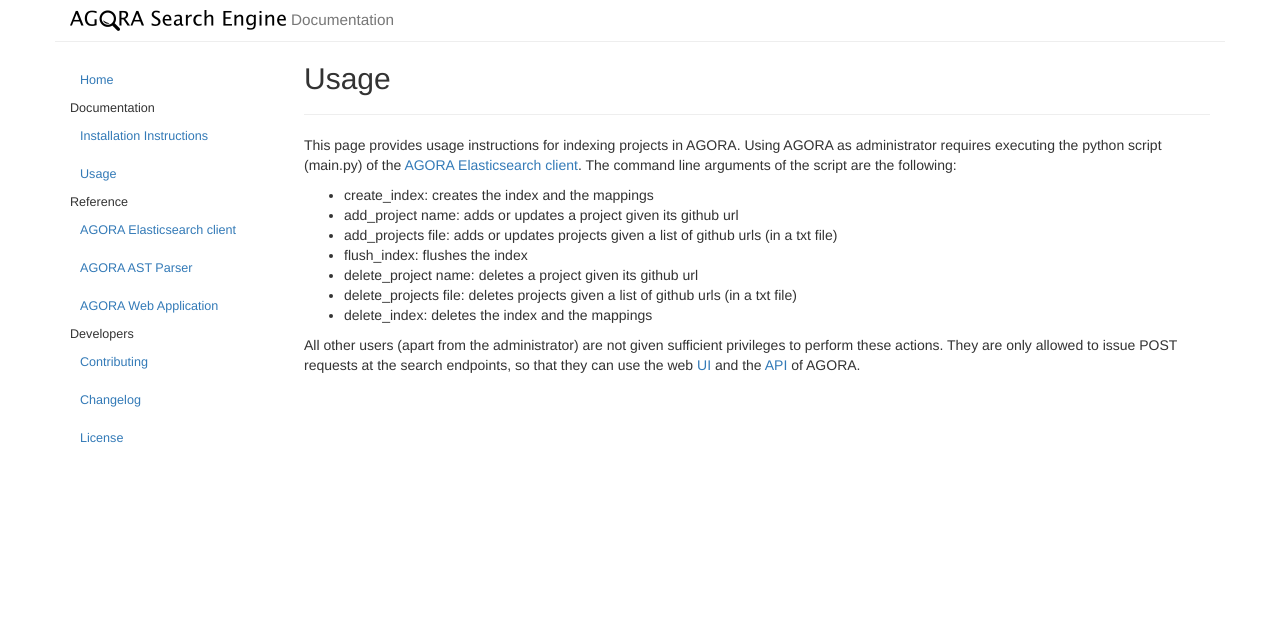
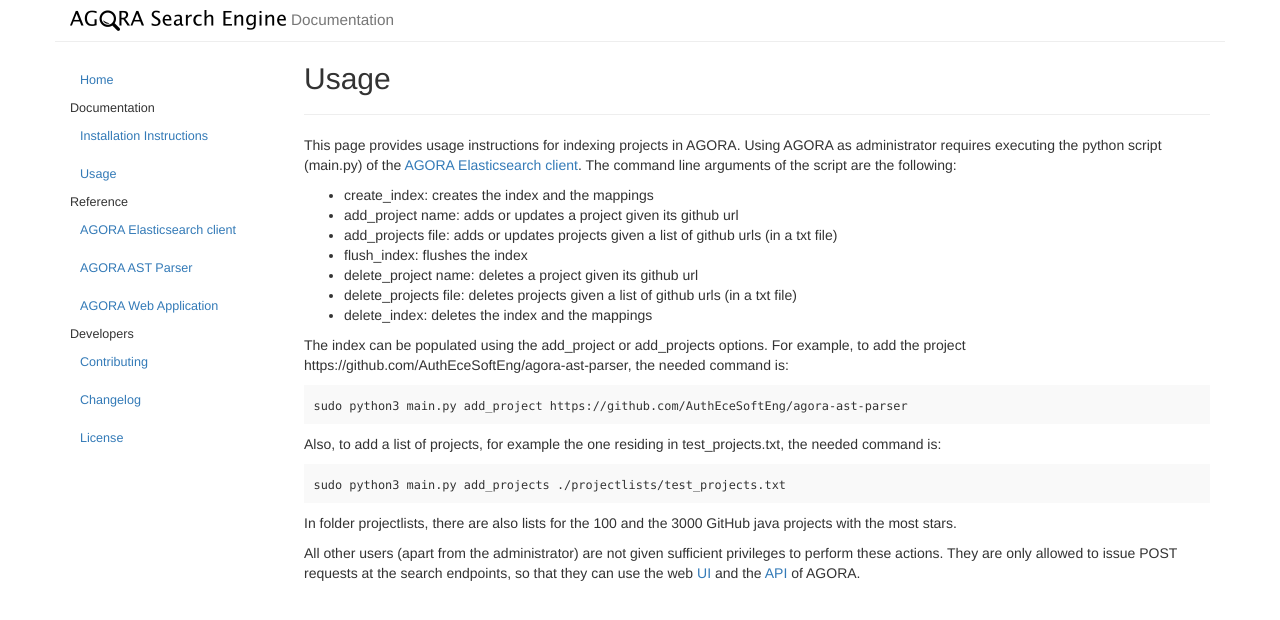
Before and after one commit to AuthEceSoftEng/agora, a Jekyll site: the page built from _posts/2017-06-20-usage.md, in a window 1280 px wide. Shown: the top 620 px of the page. Built offline with Jekyll 4.4.1, drawn with Linux system fonts in a browser that asks for light colours.

Commit message:
Update instructions for populating the index

````diff
--- a/_posts/2017-06-20-usage.md
+++ b/_posts/2017-06-20-usage.md
@@ -20,6 +20,18 @@ The command line arguments of the script are the following:
 <li>delete_index: deletes the index and the mappings</li>
 </ul>
 
+The index can be populated using the add_project or add_projects options.
+For example, to add the project https://github.com/AuthEceSoftEng/agora-ast-parser, the needed command is:
+```
+sudo python3 main.py add_project https://github.com/AuthEceSoftEng/agora-ast-parser
+```
+
+Also, to add a list of projects, for example the one residing in test_projects.txt, the needed command is:
+```
+sudo python3 main.py add_projects ./projectlists/test_projects.txt
+```
+In folder projectlists, there are also lists for the 100 and the 3000 GitHub java projects with the most stars.
+
 All other users (apart from the administrator) are not given sufficient privileges
 to perform these actions. They are only allowed to issue POST requests at the
 search endpoints, so that they can use the web <a target="_blank" href="http://agora.ee.auth.gr">UI</a>
````
Also changed, not shown: _posts/2017-06-20-installation-instructions.md (+4 -3 lines).
